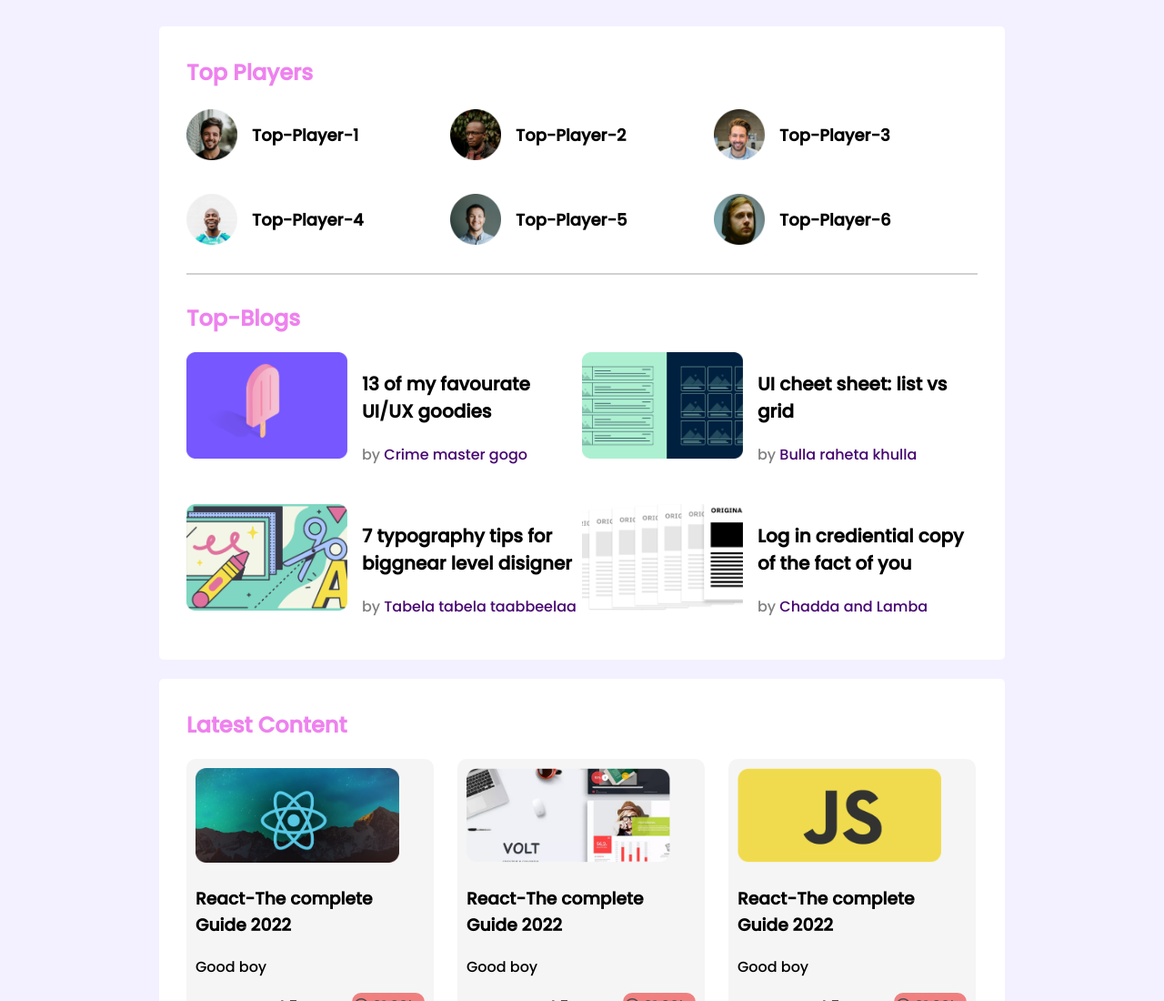
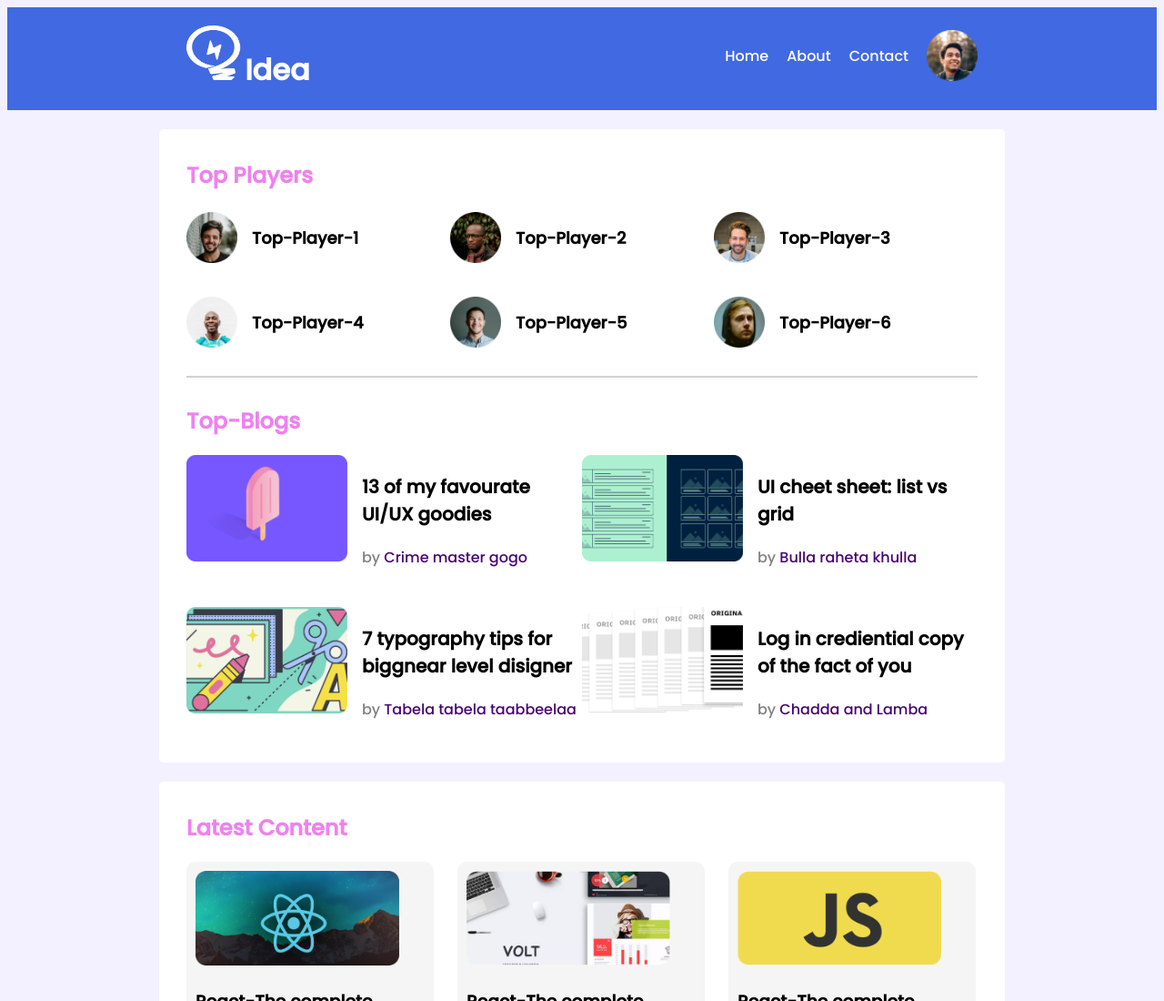
Before and after one commit to AnimeshMondol/leader, a plain HTML site: page index.html in a window 1280 px wide. Shown: the top 1100 px of the page at 91% size. Drawn offline with Linux system fonts and the light colour scheme.

Commit message:
nav bar added

```diff
--- a/index.html
+++ b/index.html
@@ -16,7 +16,24 @@
 <body>
     <!-- header and nav -->
     <header>
-
+        <div class="nav-container">
+            <nav>
+                <div class="logo">
+                    <img src="images/icons/logo.png" alt="">
+                    <h4>Idea</h4>
+                </div>
+                <div class="user-logo">
+                    <ul>
+                        <li><a href="">Home</a></li>
+                        <li><a href="">About</a></li>
+                        <li><a href="">Contact</a></li>
+                    </ul>
+                    <span>
+                        <img src="images/icons/profile.png" alt="">
+                    </span>
+                </div>
+            </nav>
+        </div>
     </header>
     <!-- top player -->
     <main>
--- a/styles/style.css
+++ b/styles/style.css
@@ -1,4 +1,47 @@
 /* base style */
+header{
+    background-color: royalblue;
+    display: flex;
+    flex-direction: row;
+    justify-content: center;
+    padding: 20px;
+}
+nav{
+    display: flex;
+    justify-content: space-between;
+    align-items: center;
+}
+.nav-container{
+    width: 870px;
+}
+.logo img{
+    width: 60px;
+    height: 60px;
+}
+.logo h4{
+    display: inline;
+    font-size: xx-large;
+    color: white;
+}
+.user-logo{
+    display: flex;
+    align-content: center;
+}
+.user-logo ul{
+    list-style: none;
+    display: flex;
+    justify-content: space-between;
+}
+.user-logo a{
+    text-decoration: none;
+    color: white;
+    margin-left: 20px;
+}
+.user-logo img{
+    width: 56px;
+    height: 56px;
+    padding-left: 20px;
+}
 
 body{
     font-family: 'Poppins', sans-serif;
```
